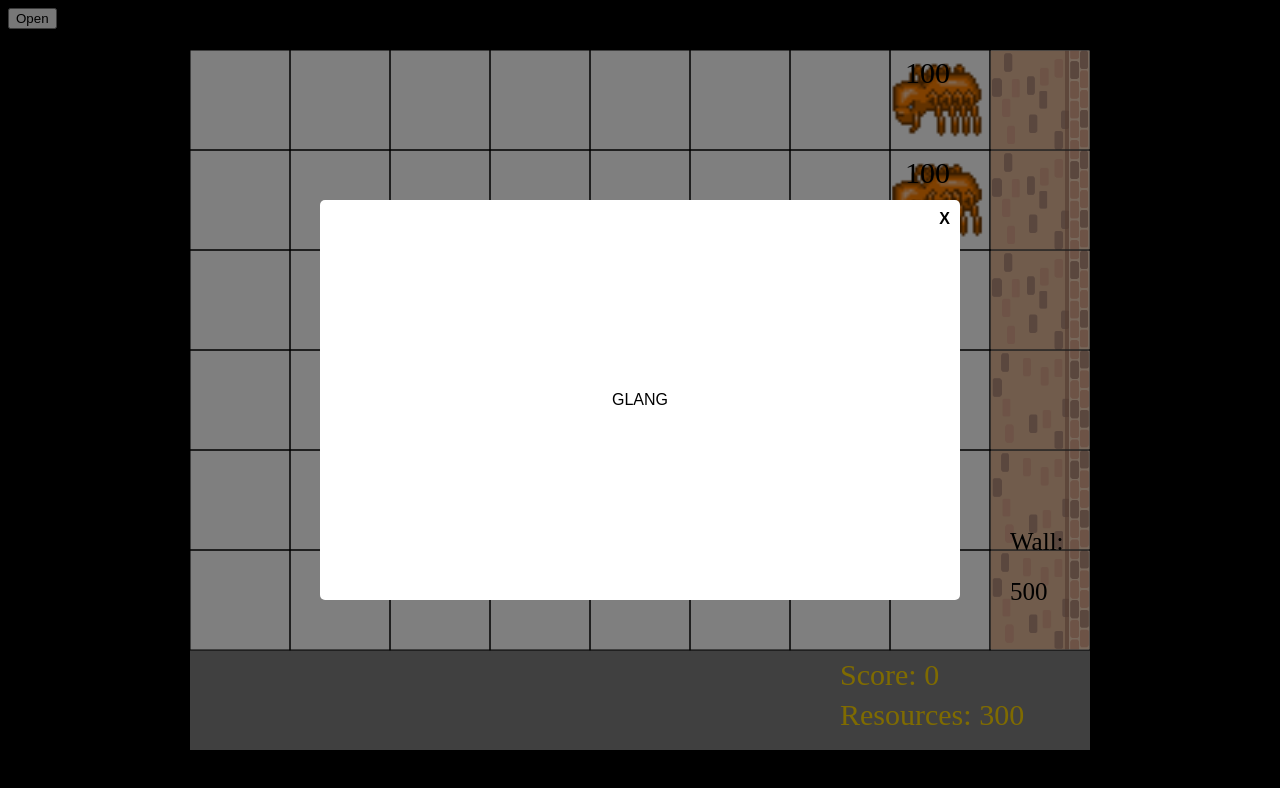
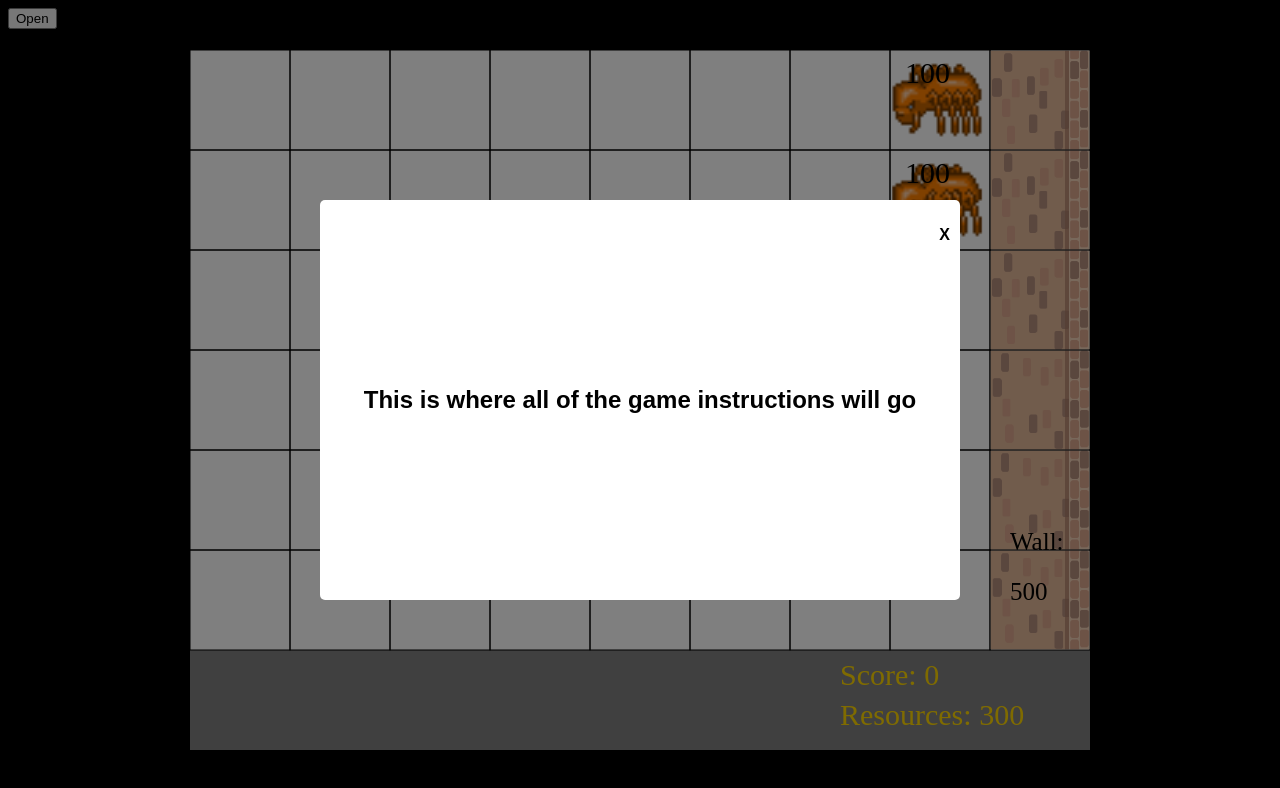
Before and after one commit to KingApe714/Siege, a website built with webpack: page index.html in a window 1280 px wide. Both pictures are taken after a click on the button "Open". Built offline with nearby package versions, Linux system fonts and the light colour scheme; a web font is replaced by a local one.

Commit message:
style instructions

```diff
--- a/index.html
+++ b/index.html
@@ -21,8 +21,8 @@
     </div>
     <div class="modal-bg">
         <div class="modal">
-            <span class="modal-close">X</span>
-            GLANG
+            <p class="modal-close">X</p>
+            <h2 class="instructions">This is where all of the game instructions will go</h2>
         </div>
     </div>
     <script src="script.js"></script>
--- a/script.js
+++ b/script.js
@@ -1,9 +1,41 @@
-var modalBtn = document.querySelector('.modal-button');
-var modalBg = document.querySelector('.modal-bg');
-var modalClose = document.querySelector('.modal-close');
+const modalBtn = document.querySelector('.modal-button');
+const modalBg = document.querySelector('.modal-bg');
+const modalClose = document.querySelector('.modal-close');
+const instructions = document.querySelector('.instructions')
+const text = document.querySelector('.instructions');
+const strText = text.textContent;
+const splitText = strText.split('');
+text.textContent = "";
+
+for (let i = 0; i < splitText.length; i++) {
+    if (splitText[i] === ' ') {
+        text.innerHTML += "&nbsp;"
+    } else {
+        text.innerHTML += "<span class='letter'>" + splitText[i] + "</span>";
+    }
+}
+
+let char = 0;
+let timer = setInterval(onTick, 50);
+
+function onTick() {
+    const span = text.querySelectorAll('.letter')[char];
+    if (span) span.classList.add('fade');
+    char++;
+    if (char === splitText.length) {
+        complete();
+        return;
+    }
+}
+
+function complete() {
+    clearInterval(timer);
+    timer = null;
+}
 
 modalBtn.addEventListener('click', function() {
     modalBg.classList.add('bg-active');
+    instructions.classList.add('insructions-open');
 })
 modalClose.addEventListener('click', function() {
     modalBg.classList.remove('bg-active');
--- a/style.css
+++ b/style.css
@@ -54,3 +54,18 @@ body {
     font-weight: bold;
     cursor: pointer;
 }
+
+.instructions-open {
+    width: 100%;
+}
+.letter {
+    opacity: 0;
+    transition: all 0.4s ease;
+    transform: translateY(50px);
+    display: inline-block;
+}
+
+.letter.fade {
+    opacity: 1;
+    transform: translateY(0px)
+}
```
